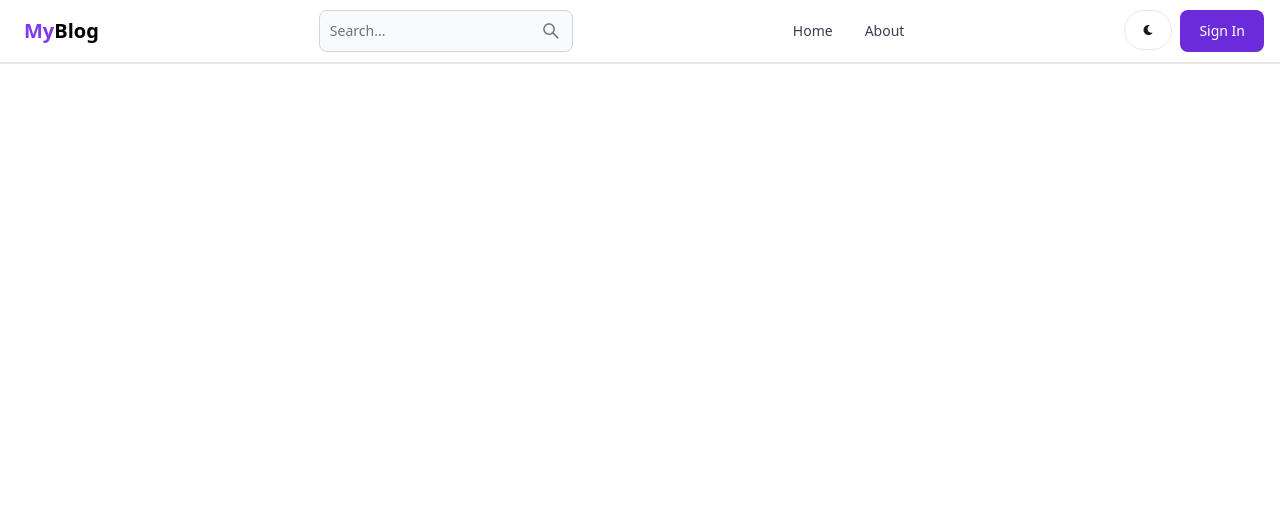
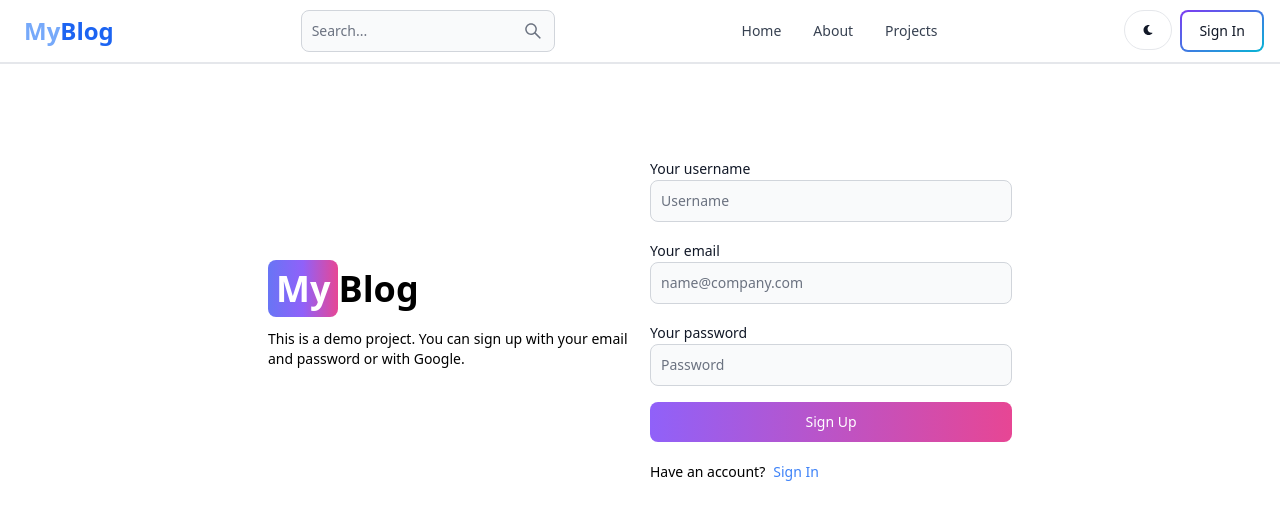
Before and after one commit to Xessankit13/Mern-Blog, a React (Vite) app in the folder client/: page /sign-up in a window 1280 px wide. Shown: the top 520 px of the page. Built offline with nearby package versions, Linux system fonts and the light colour scheme.

Commit message:
Sign-up page ui

```diff
--- a/client/src/App.jsx
+++ b/client/src/App.jsx
@@ -13,8 +13,8 @@
     <Routes>
       <Route path='/' element={<Home/>} />
       <Route path='/about' element={<About/>} />
-      <Route path='/signin' element={<SignIn/>} />
-      <Route path='/signup' element={<SignUp/>} />
+      <Route path='/sign-in' element={<SignIn/>} />
+      <Route path='/sign-up' element={<SignUp/>} />
       <Route path='/dashboard' element={<Dashboard/>} />
     </Routes>
     </BrowserRouter>
--- a/client/src/components/Header.jsx
+++ b/client/src/components/Header.jsx
@@ -9,12 +9,12 @@
     <Navbar className='border-b-2'>
       <Link
         to='/'
-        className='self-center whitespace-nowrap text-sm sm:text-xl font-bold dark:text-white'
+        className='self-center whitespace-nowrap text-sm sm:text-2xl font-bold dark:text-white'
       >
-        <span className='pl-2 py-1 font-bold rounded-lg text-purple-600'>
+        <span className='pl-2 py-1 font-bold rounded-lg text-blue-400'>
          My
         </span>
-        Blog
+        <span className='text-blue-600'>Blog</span>
       </Link>
       <form>
         <TextInput
@@ -32,7 +32,7 @@
           <FaMoon />
         </Button>
         <Link to='/sign-in'>
-        <Button color="purple">Sign In</Button>
+        <Button gradientDuoTone='purpleToBlue' outline>Sign In</Button>
         </Link>
         <Navbar.Toggle />
       </div>
@@ -43,6 +43,9 @@
         <Navbar.Link active={path === "/about"} as={'div'}>
           <Link to='/about'>About</Link>
         </Navbar.Link>
+        <Navbar.Link active={path === "/projects"} as={'div'}>
+          <Link to='/projects'>Projects</Link>
+        </Navbar.Link>
 
       </Navbar.Collapse>
     </Navbar>
--- a/client/src/pages/SignUp.jsx
+++ b/client/src/pages/SignUp.jsx
@@ -1,7 +1,51 @@
-import React from 'react'
+import { Button, Label, TextInput } from 'flowbite-react';
+import { Link } from 'react-router-dom';
 
 export const SignUp = () => {
   return (
-    <div>SignUp</div>
-  )
+    <div className='min-h-screen mt-20'>
+    <div className='flex p-3 max-w-3xl mx-auto flex-col md:flex-row md:items-center gap-5'>
+      {/* left */}
+      <div className='flex-1'>
+        <Link to='/' className='font-bold dark:text-white text-4xl'>
+          <span className='px-2 py-1 bg-gradient-to-r from-indigo-500 via-purple-500 to-pink-500 rounded-lg text-white'>
+           My
+          </span>
+          Blog
+        </Link>
+        <p className='text-sm mt-5'>
+          This is a demo project. You can sign up with your email and password
+          or with Google.
+        </p>
+      </div>
+      {/* right */}
+
+      <div className='flex-1'>
+        <form className='flex flex-col gap-4'>
+          <div>
+            <Label value='Your username' />
+            <TextInput type='text' placeholder='Username' id='username' />
+          </div>
+          <div>
+            <Label value='Your email' />
+            <TextInput type='text' placeholder='name@company.com' id='email' />
+          </div>
+          <div>
+            <Label value='Your password' />
+            <TextInput type='text' placeholder='Password' id='password' />
+          </div>
+          <Button gradientDuoTone='purpleToPink' type='submit'>
+            Sign Up
+          </Button>
+        </form>
+        <div className="flex gap-2 text-sm mt-5">
+          <span>Have an account?</span>
+          <Link to='/sign-in' className='text-blue-500'>
+            Sign In
+          </Link>
+        </div>
+      </div>
+    </div>
+  </div>
+);
 }
```
